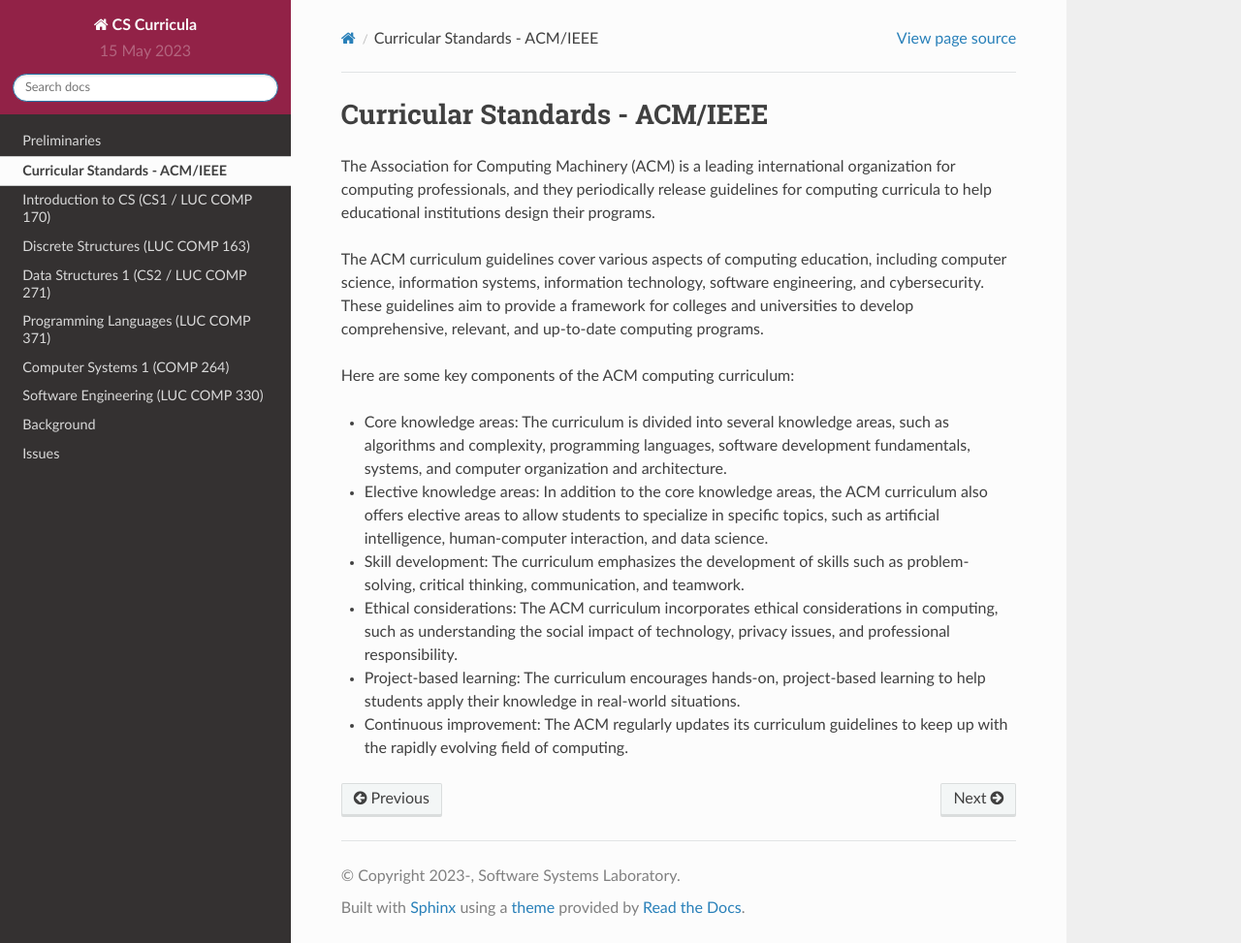
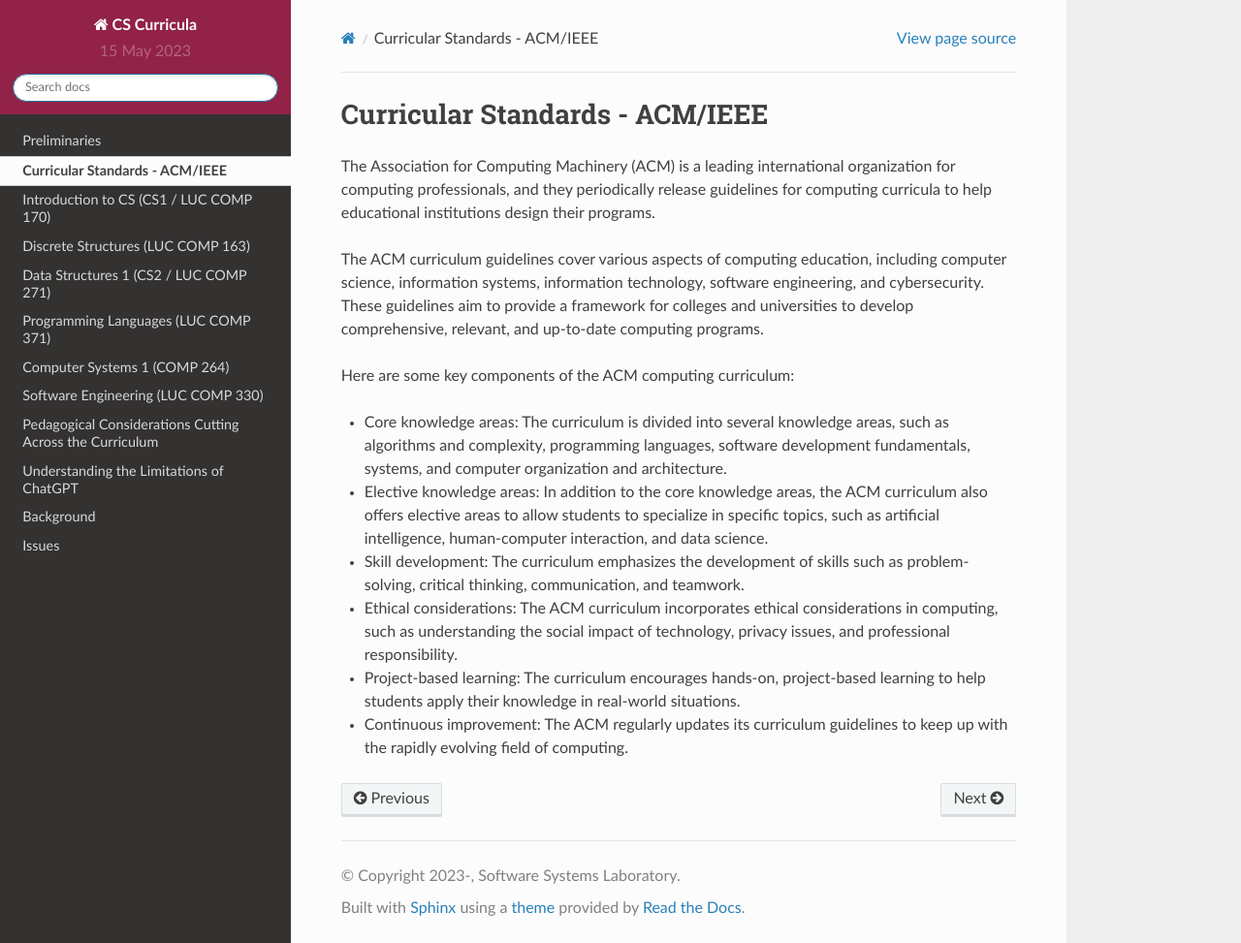
Before and after one commit to LoyolaChicagoBooks/curricula, a Sphinx documentation site: the page built from source/05-acm-ieee-cc/content.rst, in a window 1280 px wide and 973 px high. Shown: the whole window at 97% size. Built offline with Sphinx 7.4.7 and the Read the Docs theme 2.0.0, drawn with Linux system fonts in a browser that asks for light colours.

Commit message:
added new chapters to toc
Signed-off-by: Konstantin Läufer <laufer@cs.luc.edu>

```diff
--- a/source/index.rst
+++ b/source/index.rst
@@ -16,6 +16,8 @@ Welcome to the CS Curriculum Systems Modules
    20-languages/content.rst
    25-systems/content.rst
    30-software-engineering/content.rst
+   80-pedagogy-crosscutting/content.rst
+   95-chatgpt-limitations/content.rst
    98-openai/content.rst
    99-sandbox/content.rst
 
```
